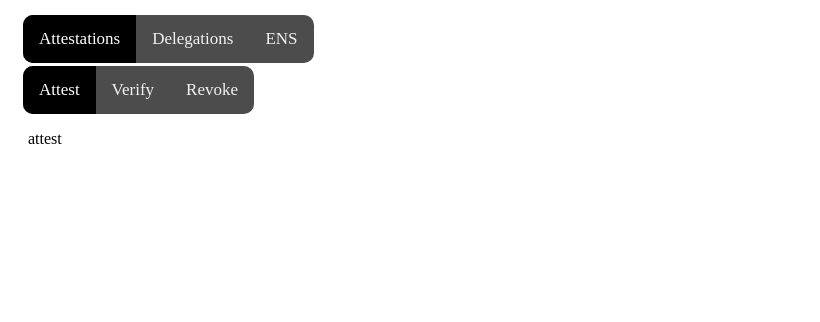
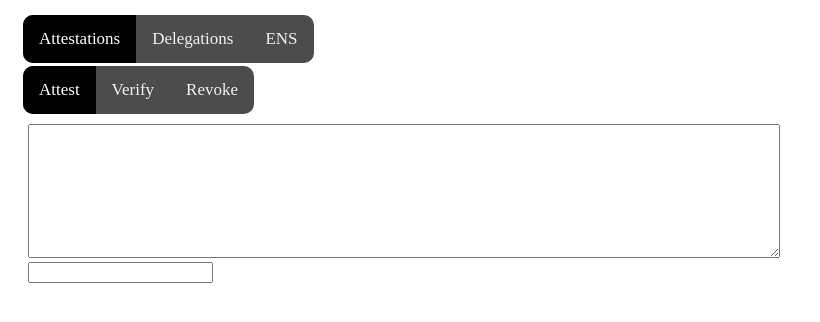
Before and after one commit to indelible-world/indelible-static, a plain HTML site: page public/index.html in a window 1280 px wide. Shown: the whole page, without its empty margins (0-820 px from the left). Drawn offline with Linux system fonts and the light colour scheme.

Commit message:
add some forms

```diff
--- a/public/index.html
+++ b/public/index.html
@@ -24,7 +24,8 @@
     </div>
 
     <section id="attestations-attest" class="sections">
-        <p>attest</p>
+        <div><textarea id="articleInput" class="textEntry"></textarea></div>
+        <div><input type="text"></input></div>
     </section>
 
     <section id="attestations-verify" class="sections">
```
